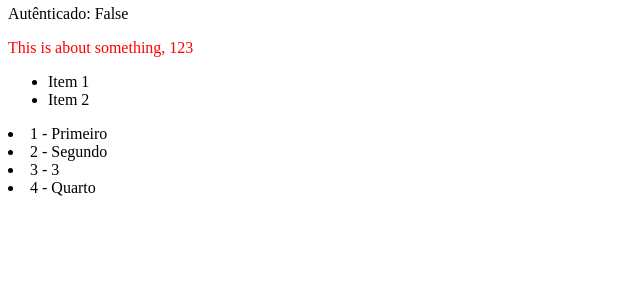
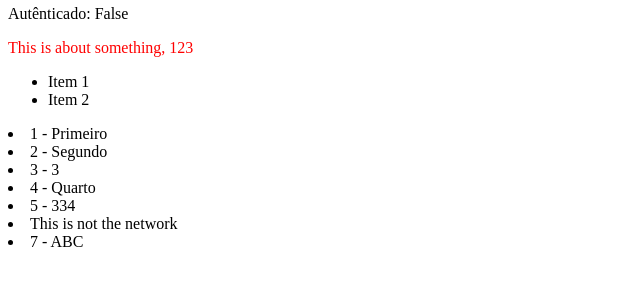
Before and after one commit to rafaelmcam/DetectorObjetos-Django, a Django app: page /about/ in a window 1280 px wide. Shown: the part 213-513 px from the top of the page, without its empty margins (0-640 px from the left). Run offline with Django 3.2, Linux system fonts and the light colour scheme.

Commit message:
1h 49min

```diff
--- a/pages/views.py
+++ b/pages/views.py
@@ -24,6 +24,6 @@ def about_view(request, *args, **kwargs):
     my_dict = {
         "my_text":  "This is about something",
         "my_number": 123,
-        "my_list": ["Primeiro", "Segundo", 3, "Quarto"]
+        "my_list": ["Primeiro", "Segundo", 3, "Quarto", 312, "Abc", "ABC"]
     }
     return render(request, "about.html", my_dict)
--- a/templates/about.html
+++ b/templates/about.html
@@ -18,7 +18,15 @@ Usuário: <font color = green >{{ request.user }}</font>
 </ul>
 
 {% for my_subitem in my_list %}
-    <li> {{forloop.counter}} - {{ my_subitem }} </li>
+
+    {% if my_subitem == 312 %}
+        <li> {{ forloop.counter }} - {{ my_subitem|add:22 }} </li>
+    {% elif my_subitem == "Abc" %}
+        <li> This is not the network </li>
+    {% else%}
+        <li> {{forloop.counter}} - {{ my_subitem }} </li>
+    {% endif %}
+
 {% endfor %}
 
 {% endblock content %}
```
